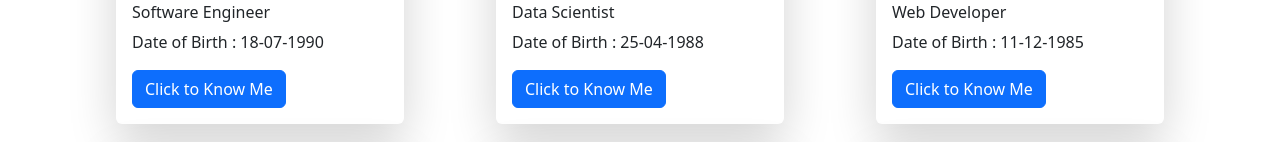
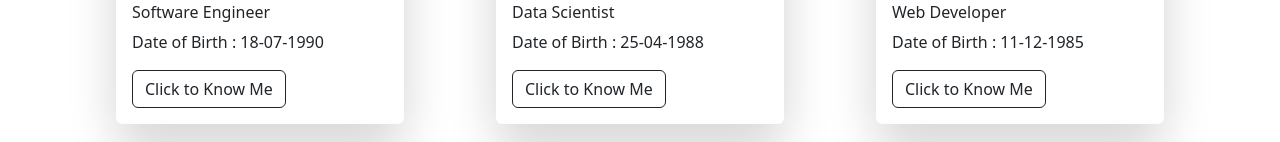
Before and after one commit to miroslavmihok/Group-7-FinalProject, an Angular app: page /alumni in a window 1280 px wide. Shown: the part 810-952 px from the top of the page. Built offline with nearby package versions, Linux system fonts and the light colour scheme.

Commit message:
btton color changed in alumni

```diff
--- a/src/app/pages/alumni/alumni.component.html
+++ b/src/app/pages/alumni/alumni.component.html
@@ -8,7 +8,7 @@
         <h5 class="card-title">{{item.name}}</h5>
         <h6 class="card-title">{{item.career}}</h6>
         <p class="card-text">Date of Birth : {{item.dob}}</p>
-        <a routerLink="/alumni/{{id}}" class="btn btn-primary">Click to Know Me</a>
+        <a routerLink="/alumni/{{id}}" class="btn btn-outline-dark">Click to Know Me</a>
       </div>
     </div>
    </div>
--- a/src/app/pages/alumni/alumnidetails/alumnidetails.component.html
+++ b/src/app/pages/alumni/alumnidetails/alumnidetails.component.html
@@ -1,3 +1,4 @@
+<div class="container">
 
   <div class="card my-5 shadow-lg border-0 bg-body ">
     <img src="{{alumni.img}}" class="card-img-top img-fluid " alt="...">
@@ -9,3 +10,4 @@
       <p class="card-text">{{alumni.description}}</p>
     </div>
   </div>
+</div>
```
Lines whose indentation alone changed are shown as unchanged.
